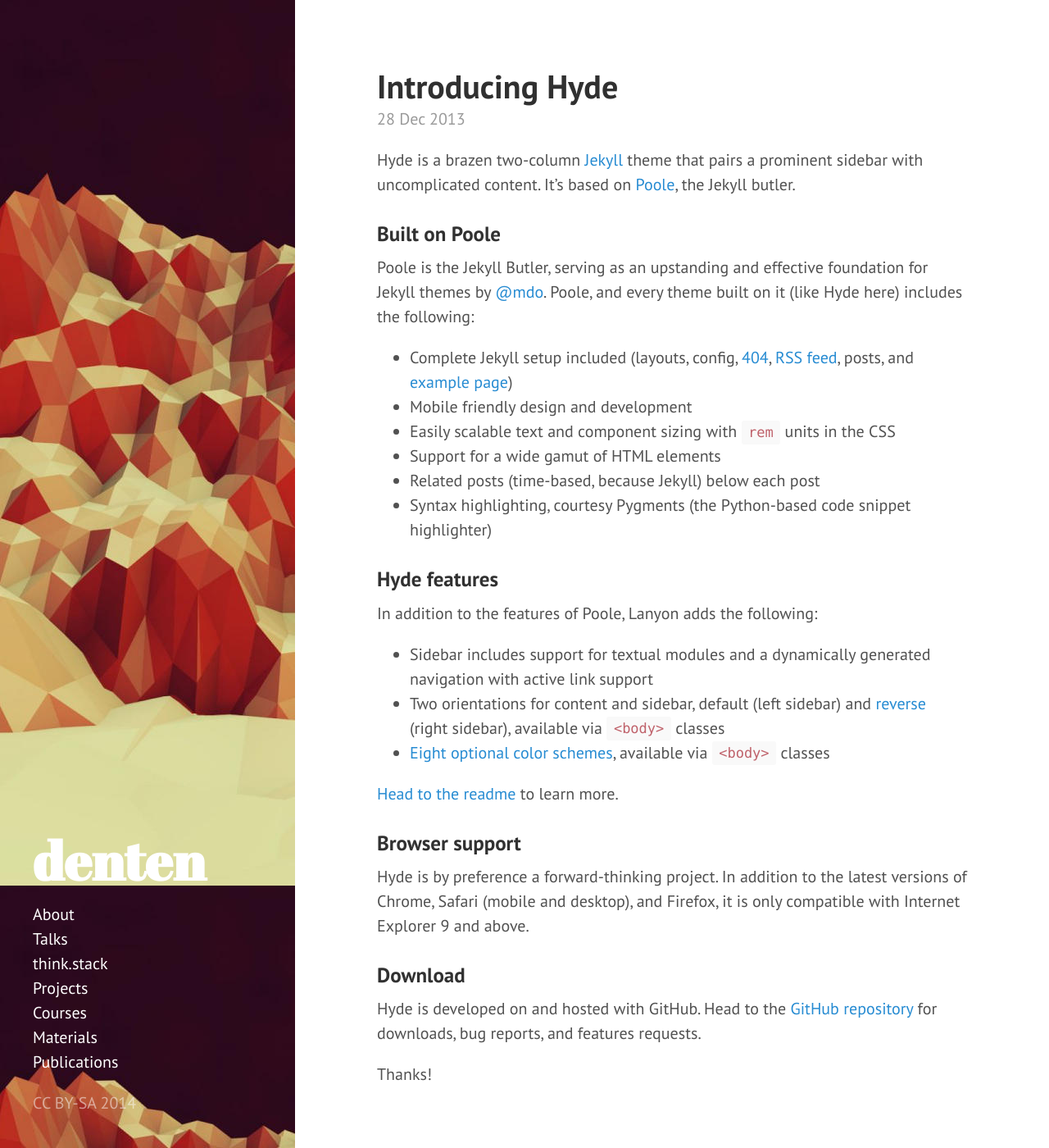
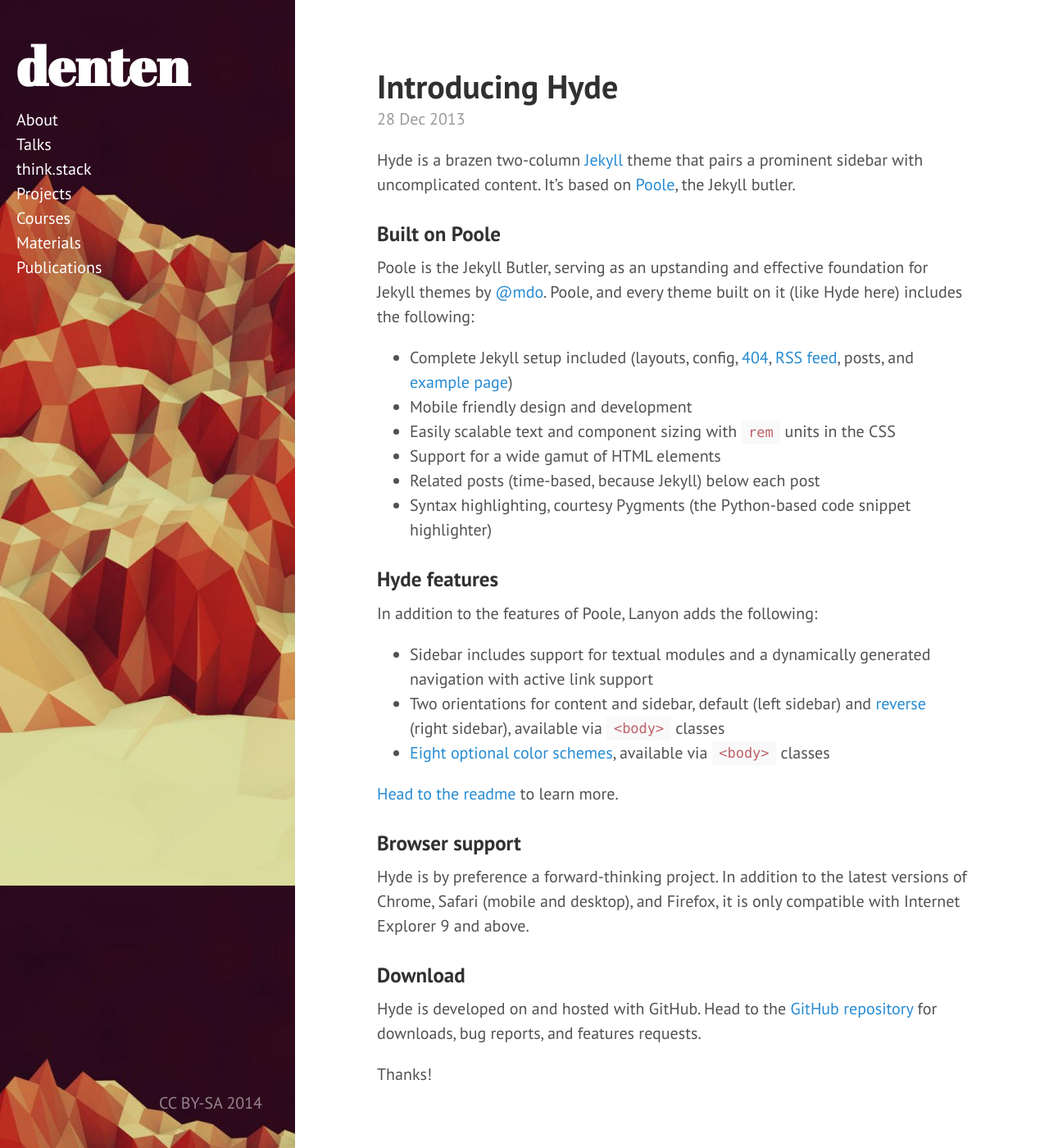
Before and after one commit to denten/denten.github.io, a Jekyll site: the page built from index.html, in a window 1280 px wide and 1400 px high. Shown: the whole window at 82% size. Built offline with Jekyll 4.4.1, drawn with Linux system fonts in a browser that asks for light colours; Markdown is read by kramdown in place of the engine named in the settings; the list of posts is cut into pages by our own code.

Commit message:
pushing pixels

```diff
--- a/_includes/sidebar.html
+++ b/_includes/sidebar.html
@@ -1,5 +1,4 @@
 <div class="sidebar">
-  <div class="container sidebar-sticky">
     <div class="sidebar-about">
       <h1>{{ site.title }}</h1>
       <!--<p class="lead">{{ site.description }}</p>-->
@@ -33,6 +32,7 @@
       <!--<li class="sidebar-nav-item">Currently v{{ site.version }}</li>-->
     </ul>
 
+  <div class="container sidebar-sticky">
     <p>CC BY-SA {{ site.time | date: '%Y' }}</p>
   </div>
 </div>
--- a/public/css/hyde.css
+++ b/public/css/hyde.css
@@ -10,8 +10,8 @@
  *                \/__/
  *
  * Designed, built, and released under MIT license by @mdo. Learn more at
- * https://github.com/poole/hyde.
- * Tweaked by @dennistenen.
+ * https://github.com/poole/hyde
+ * Tweaked by @dennistenen
  */
 
 
@@ -114,6 +114,7 @@
     right:  1rem;
     bottom: 1rem;
     left:   1rem;
+    text-align: right;
   }
 }
 
```
